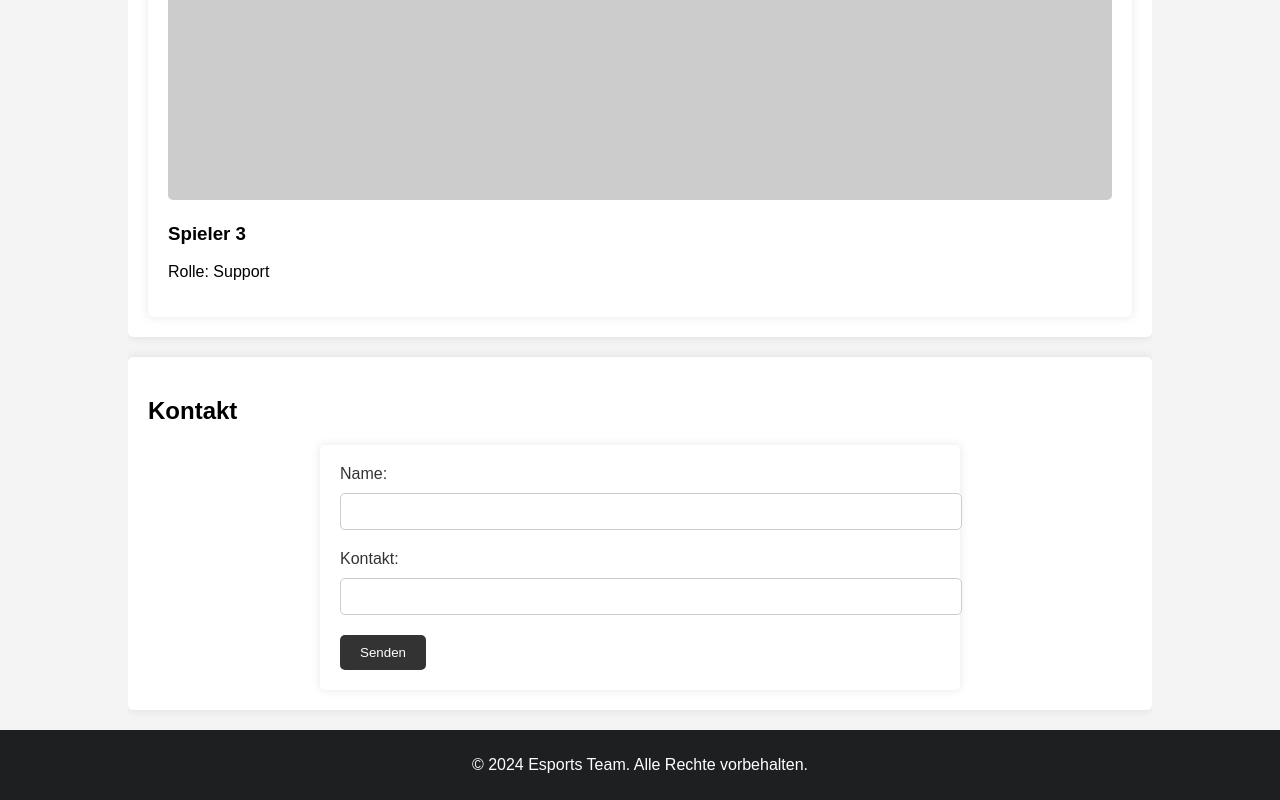
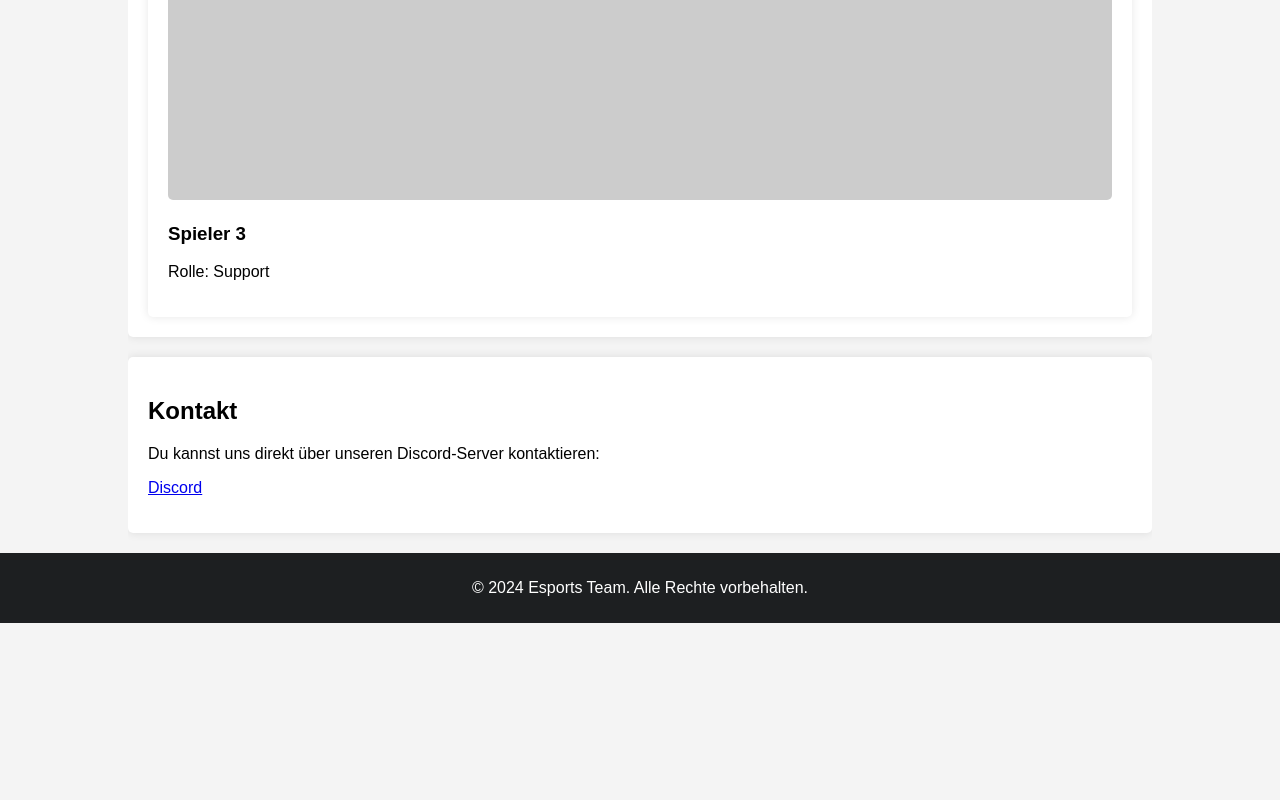
Before and after one commit to VIPBusted/teamvipbusted.gidhub.io, a plain HTML site: page index.html in a window 1280 px wide. Shown: the part 1863-2663 px from the top of the page. After the commit the page ends 2486 px from the top, so only its background shows below. Drawn offline with Linux system fonts and the light colour scheme; placeholder pictures from the web are drawn by us.

Commit message:
Update index.html

```diff
--- a/index.html
+++ b/index.html
@@ -141,13 +141,8 @@
     </section>
     <section id="contact">
       <h2>Kontakt</h2>
-      <form action="https://formspree.io/f/{YOUR_FORM_ID}" method="POST">
-        <label for="name">Name:</label>
-        <input type="text" id="name" name="name" required>
-        <label for="email">Kontakt:</label>
-        <input type="email" id="email" name="email" required>
-        <button type="submit">Senden</button>
-      </form>
+      <p>Du kannst uns direkt über unseren Discord-Server kontaktieren:</p>
+      <p><a href="https://discord.gg/jRYjfkd" target="_blank">Discord </a></p>
     </section>
   </div>
   <footer>
```
